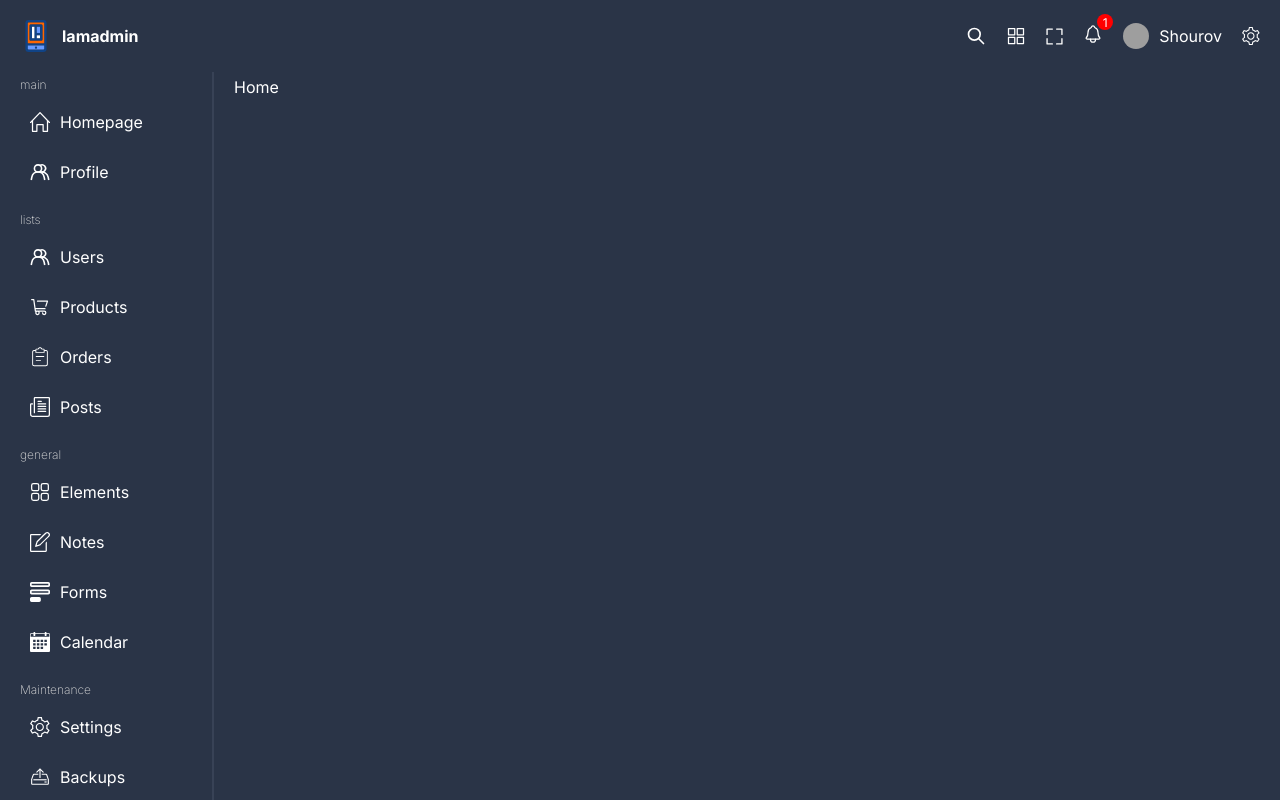
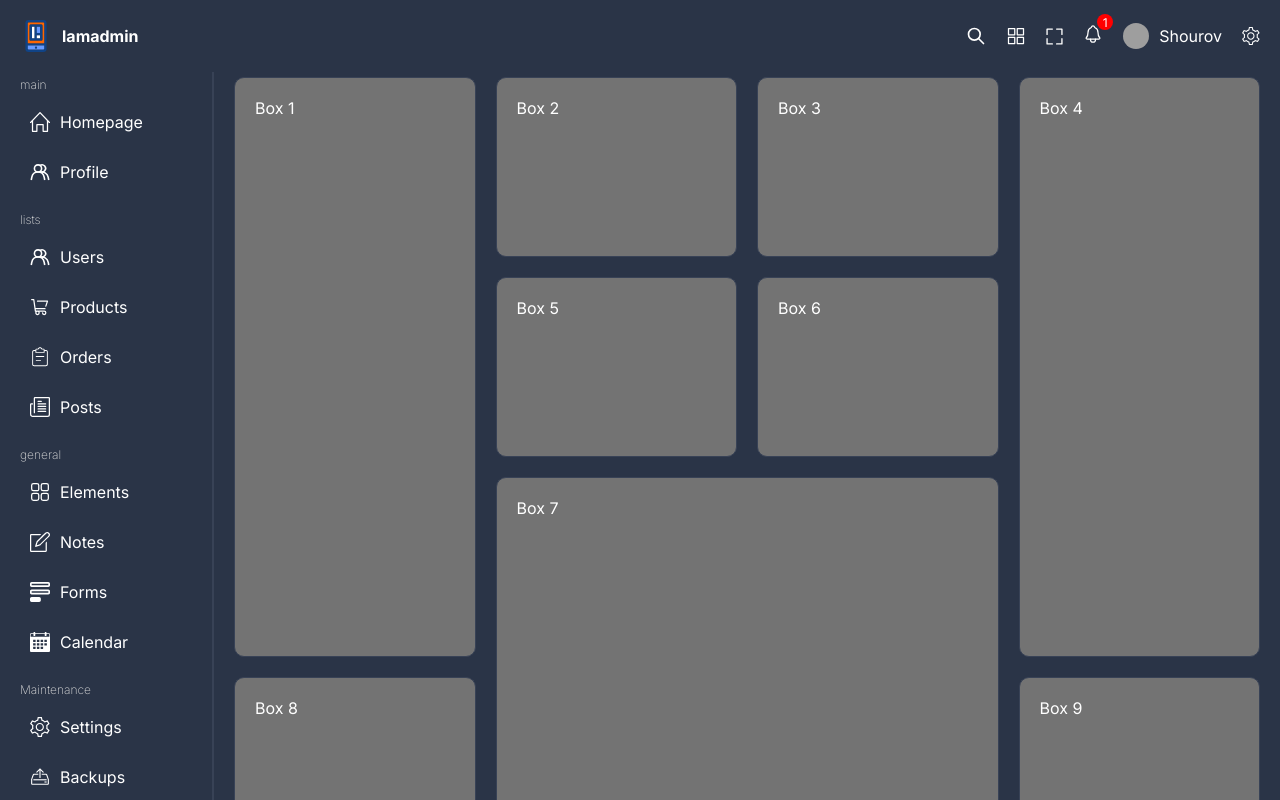
Before and after one commit to shourovfoisal/react-admin-dashboard, a React (Vite) app: page / in a window 1280 px wide. Shown: the top 800 px of the page. Built offline with nearby package versions, Linux system fonts and the light colour scheme; grey boxes are pictures that could not be loaded.

Commit message:
added home page grid layout

```diff
--- a/src/pages/home/Home.tsx
+++ b/src/pages/home/Home.tsx
@@ -1,5 +1,17 @@
 import "./home.scss";
 
 export const Home = () => {
-	return <div className="home">Home</div>;
+	return (
+		<div className="home">
+			<div className="box box1">Box 1</div>
+			<div className="box box2">Box 2</div>
+			<div className="box box3">Box 3</div>
+			<div className="box box4">Box 4</div>
+			<div className="box box5">Box 5</div>
+			<div className="box box6">Box 6</div>
+			<div className="box box7">Box 7</div>
+			<div className="box box8">Box 8</div>
+			<div className="box box9">Box 9</div>
+		</div>
+	);
 };
--- a/src/pages/home/home.scss
+++ b/src/pages/home/home.scss
@@ -1 +1,31 @@
-.home {}
+@import "../../styles/variables";
+
+.home {
+
+  display: grid;
+  gap: 20px;
+  grid-template-columns: repeat(4, 1fr);
+  grid-auto-rows: minmax(180px, auto);
+
+  .box {
+    padding: 20px;
+    border-radius: 10px;
+    border: 1px solid $soft-bg;
+    background-color: rgb(115, 115, 115);
+  }
+
+  .box1 {
+    grid-column: span 1;
+    grid-row: span 3;
+  }
+
+  .box4 {
+    grid-column: span 1;
+    grid-row: span 3;
+  }
+
+  .box7 {
+    grid-column: span 2;
+    grid-row: span 2;
+  }
+}
```
